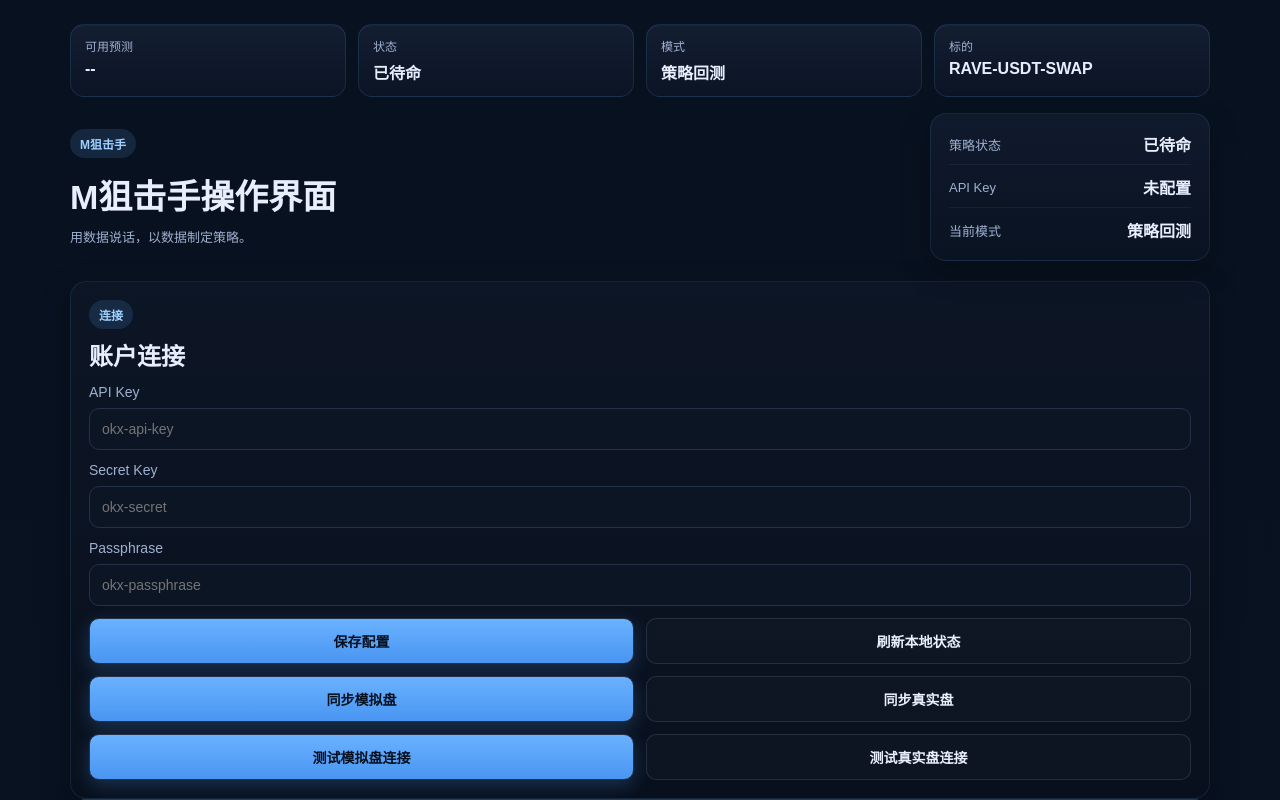
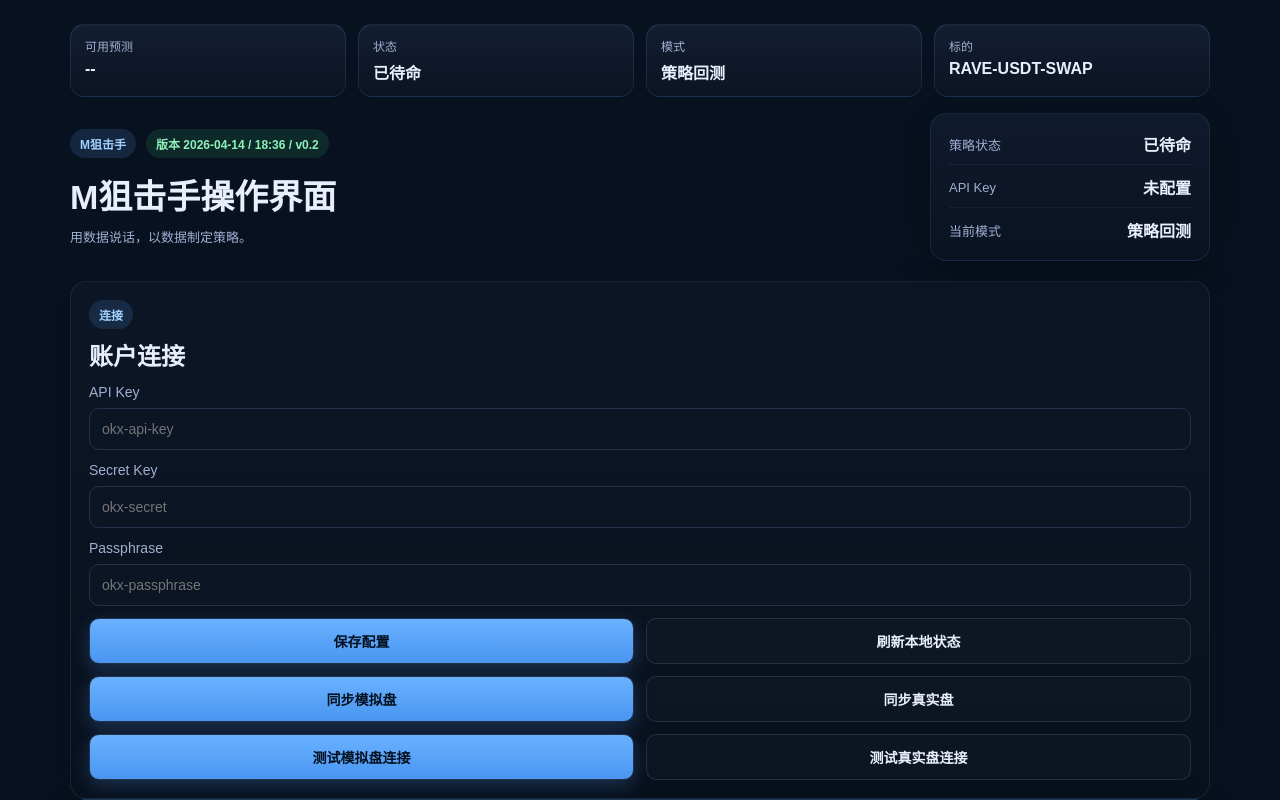
Before and after one commit to mingcz28-spec/okx-trader-sim, a Next.js app in the folder okx-trader-sim/: page / in a window 1280 px wide. Shown: the top 800 px of the page. Built offline with nearby package versions, Linux system fonts and the light colour scheme.

Commit message:
Add visible deployed version tag

```diff
--- a/okx-trader-sim/app/globals.css
+++ b/okx-trader-sim/app/globals.css
@@ -203,6 +203,16 @@ button:disabled {
   font-weight: 700;
   background: rgba(90,169,255,0.14);
   color: #9fd0ff;
+}
+.deployVersionTag {
+  display: inline-block;
+  margin-left: 10px;
+  padding: 6px 10px;
+  border-radius: 999px;
+  font-size: 12px;
+  font-weight: 700;
+  background: rgba(53,208,127,0.12);
+  color: #8ff0b8;
 }
 .warn {
   border-left: 4px solid #f5b942;
--- a/okx-trader-sim/app/page.tsx
+++ b/okx-trader-sim/app/page.tsx
@@ -494,6 +494,7 @@ export default function HomePage() {
       <div className="hero okxHero">
         <div>
           <div className="badge">M狙击手</div>
+          <div className="deployVersionTag">版本 2026-04-14 / 18:36 / v0.2</div>
           <h1 className="heroTitle">M狙击手操作界面</h1>
           <div className="small">用数据说话，以数据制定策略。</div>
         </div>
```
